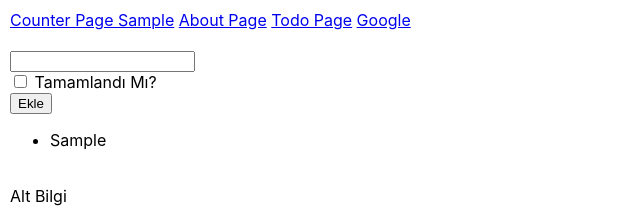
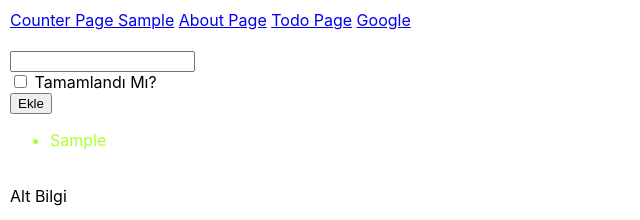
Before and after one commit to neominalsolutions/ArchitectReactTs01, a React (Create React App) app: page /todo-page in a window 1280 px wide. Both pictures are taken after typing "Sample" into the empty fields and a click on the input "Ekle". Shown: the top 220 px of the page, without its empty margins (0-640 px from the left). Built offline with nearby package versions, Linux system fonts and the light colour scheme.

Commit message:
TodoPage ActiveTodo Feature

```diff
--- /dev/null
+++ b/src/pages/TodoList.css
@@ -0,0 +1,7 @@
+.active {
+  color:greenyellow;
+}
+
+.passive {
+  color:gray;
+}
--- a/src/pages/TodoList.tsx
+++ b/src/pages/TodoList.tsx
@@ -1,15 +1,17 @@
 import { TodoState } from "./TodoState"
+import "./TodoList.css";
 
 type TodoProps = {
-  todos:TodoState[]
+  todos:TodoState[],
+  activeTodo: TodoState | undefined,
 }
 
 function TodoList(props:TodoProps){
-  const {todos} = props;
+  const {todos, activeTodo} = props;
   return <ul>
   {
     todos.map((todo:TodoState, index:number) => {
-      return <li key={todo.id}>{todo.title}</li>
+      return <li className={todo.id === activeTodo?.id ? "active":"passive"} key={todo.id}>{todo.title}</li>
     })
   }
 </ul>
--- a/src/pages/TodoPage.tsx
+++ b/src/pages/TodoPage.tsx
@@ -7,10 +7,12 @@ function TodoPage(){
   // listeye eklenecek olan todo ait değerleri bu state içinde tutacağız
  // listeye yeni iş ekleme çıkarama işlemlerini todos ile yöneteceğiz
  const [todos, setTodos] = useState<TodoState[]>([]);
+ const [activeTodo,setActiveTodo] = useState<TodoState | undefined>();
  // todos dizisine son state değerini ekleme işlemi gerçekleştireceğiz.
  const addTodo = (todo:TodoState) => {
   todo.id = todos.length + 1;
   setTodos([todo,...todos]);
+  setActiveTodo(todo);
  }
 
   return <>
@@ -21,7 +23,7 @@ function TodoPage(){
 
 {/* child Component */}
 {/* güncel state ile componenti güncelliyor */}
-    <TodoList todos={todos} />
+    <TodoList activeTodo={activeTodo} todos={todos} />
   </>
 }
 
```
